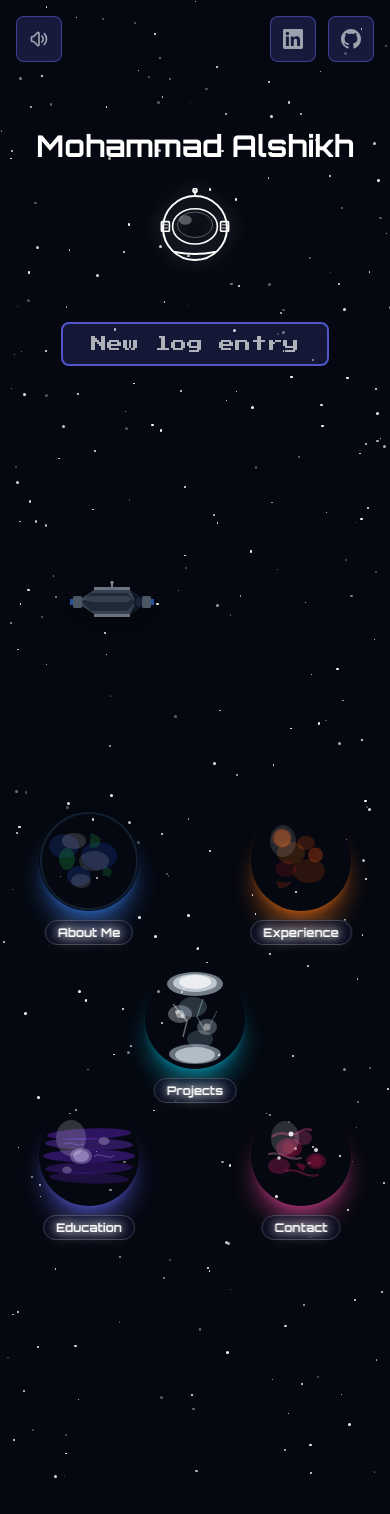
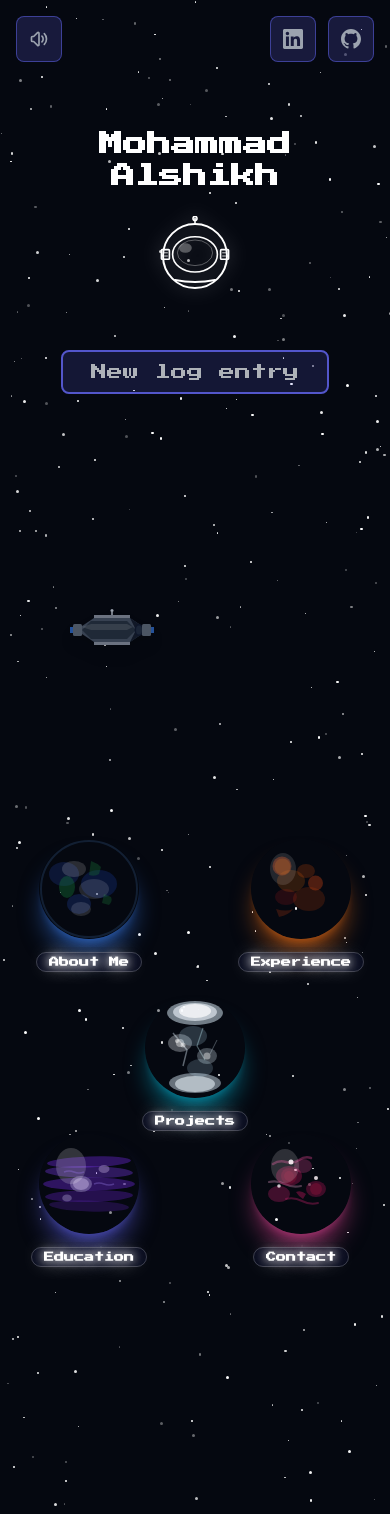
Before and after one commit to mohammadalshikh/personal-website, a React (Vite) app: page / in a window 390 px wide. Before the commit the page ends 1486 px from the top, so only its background shows below. Built offline with nearby package versions, Linux system fonts and the light colour scheme.

Commit message:
Fix more responsiveness issues

```diff
--- a/src/App.jsx
+++ b/src/App.jsx
@@ -26,7 +26,7 @@ const sampleData = {
             company: 'Consoltec',
             position: 'Web Developer Intern',
             duration: 'May 2024 - Aug. 2024',
-            description: 'Actively engaged in daily meetups to enhance product stability and user satisfaction by working on key features and bug fixes.',
+            description: 'Working on key features and bug fixes to enhance product stability and user satisfaction, while also engaging in daily meetups.',
             technologies: ['C#', 'Angular', 'JavaScript', 'SQL Server'],
             image: '/src/assets/consoltec.png'
         },
@@ -35,7 +35,7 @@ const sampleData = {
             company: 'Sitecore',
             position: 'Software Engineer Intern',
             duration: 'Jan. 2024 - Apr. 2024',
-            description: 'Built scalable solutions and collaborated with cross-functional teams.',
+            description: 'Collaborated with the deployment team to develop Sitecore-based websites, resolve maintenance issues, and structured bug analysis.',
             technologies: ['C#', 'ASP.NET', 'IIS', 'SQL Server'],
             image: '/src/assets/sitecore.png'
         },
@@ -81,17 +81,9 @@ const sampleData = {
         },
     ],
     about: {
-        intro: `Hello! I'm Mohammad Alshikh, a passionate developer who loves creating beautiful and functional web experiences.\n\nI specialize in building modern web applications that are both user-friendly and scalable. When I'm not coding, you can find me exploring nature with friends, trying out a new sport or starting a new TV show.`,
+        intro: `Hello! I'm Mohammad Alshikh, a passionate developer who loves creating beautiful and functional web experiences.\n\nCurrently finishing my last year at Concordia, I have learned a handful of technologies over the past few years that helped me grow and contribute as a developer. At the moment, my focus is on building modern web applications that are both user-friendly and scalable.`,
         skills: ['Python', 'C#', 'Java', 'React', 'Angular', 'Flask', 'Spring Boot', 'SQL'],
-        interests: ['UI Design', 'Cinema', 'Nature', 'Sports'],
-    },
-    contact: {
-        email: 'hello@mohammadalshikh.com',
-        phone: '+1 (555) 123-4567',
-        location: 'San Francisco, CA',
-        linkedin: 'https://linkedin.com/in/mohammadalshikh',
-        github: 'https://github.com/mohammadalshikh',
-        twitter: 'https://twitter.com/mohammadalshikh',
+        interests: ['Making cool UIs', 'Movies/TV shows', 'Writing stories', 'Exploring nature', 'Literally all sports', 'Video games', 'Hip-hop'],
     },
 };
 
@@ -176,7 +168,7 @@ function App() {
             case 'projects':
                 return <Projects projects={sampleData.projects} />;
             case 'contact':
-                return <Contact contact={sampleData.contact} />;
+                return <Contact/>;
             default:
                 return null;
         }
--- a/src/components/TypingHeader.jsx
+++ b/src/components/TypingHeader.jsx
@@ -372,7 +372,7 @@ const TypingHeader = ({ onBeginExploring }) => {
 
             {/* Name Heading */}
             <h1 ref={nameHeadingRef} className="name-heading">
-                Mohammad Alshikh
+                Mohammad<span className="name-break"> </span>Alshikh
             </h1>
 
             {/* Astronaut Logo */}
--- a/src/components/sections/Contact.jsx
+++ b/src/components/sections/Contact.jsx
@@ -34,11 +34,8 @@ const Contact = () => {
         <div className="h-full flex items-center justify-center">
             <div className="card w-full">
                 <h3 className="text-xl md:text-2xl font-bold text-space-purple mb-6 text-center">
-                    Get In Touch
+                    Get in touch
                 </h3>
-                <p className="text-gray-300 mb-6 text-center text-sm md:text-base">
-                    Have a question or want to work together? Send me a message!
-                </p>
 
                 <form onSubmit={handleSubmit} className="space-y-4">
                     <div>
--- a/src/components/sections/Education.jsx
+++ b/src/components/sections/Education.jsx
@@ -37,7 +37,7 @@ const Education = ({ education = [] }) => {
                                     )}
                                 </div>
                             </div>
-                            <span className="text-sm text-gray-400 whitespace-nowrap">
+                            <span className="duration-text">
                                 {edu.duration}
                             </span>
                         </div>
--- a/src/components/sections/Experiences.jsx
+++ b/src/components/sections/Experiences.jsx
@@ -32,7 +32,7 @@ const Experiences = ({ experiences = [] }) => {
                                     </p>
                                 </div>
                             </div>
-                            <span className="text-sm text-gray-400 whitespace-nowrap">
+                            <span className="duration-text">
                                 {exp.duration}
                             </span>
                         </div>
--- a/src/index.css
+++ b/src/index.css
@@ -12,8 +12,8 @@
     }
 
     body {
-        @apply bg-space-darker text-white font-space;
-        font-weight: 500;
+        @apply bg-space-darker text-white font-game;
+        font-weight: 400;
         -webkit-font-smoothing: antialiased;
         -moz-osx-font-smoothing: grayscale;
     }
@@ -50,7 +50,7 @@
     }
 
     .label-text {
-        @apply text-xs md:text-sm font-bold text-white text-glow px-3 py-1 rounded-full bg-space-dark/60 backdrop-blur-sm border border-white/20;
+        @apply text-[10px] md:text-xs font-bold text-white text-glow px-3 py-1 rounded-full bg-space-dark/60 backdrop-blur-sm border border-white/20;
     }
 
     .modal-overlay {
@@ -66,15 +66,39 @@
     }
 
     .modal-body {
-        @apply p-6 md:p-8;
+        @apply p-6 md:p-8 text-xs md:text-sm;
+    }
+
+    .modal-body h3 {
+        @apply text-base md:text-lg;
+    }
+
+    .modal-body p {
+        @apply text-xs md:text-sm;
     }
 
     .section-title {
-        @apply text-2xl md:text-4xl font-bold text-transparent bg-clip-text bg-gradient-to-r mb-6;
+        @apply text-xl md:text-3xl font-bold text-transparent bg-clip-text bg-gradient-to-r mb-6;
     }
 
     .card {
-        @apply bg-space-dark/50 border border-space-purple/50 rounded-xl p-4 md:p-6 mb-4 hover:border-space-purple/50 flex flex-col;
+        @apply bg-space-dark/50 border border-space-purple/50 rounded-xl p-4 md:p-6 mb-4 hover:border-space-purple/50 flex flex-col text-xs md:text-sm;
+    }
+
+    .card h3 {
+        @apply text-base md:text-lg;
+    }
+
+    .duration-text {
+        @apply text-sm text-gray-400;
+        white-space: nowrap;
+    }
+
+    @media (max-width: 440px) {
+        .duration-text {
+            font-size: 11px !important;
+            white-space: normal !important;
+        }
     }
 
     .btn-primary {
@@ -94,15 +118,15 @@
     }
 
     .tech-tag {
-        @apply px-3 py-1 text-xs md:text-sm bg-space-purple/20 border border-space-purple/40 rounded-full text-space-cyan;
+        @apply px-3 py-1 text-[10px] md:text-xs bg-space-purple/20 border border-space-purple/40 rounded-full text-space-cyan;
     }
 
     .contact-item {
-        @apply flex items-center p-4 bg-space-dark/30 rounded-lg border border-space-purple/20 hover:border-space-purple/40 transition-colors duration-200;
+        @apply flex items-center p-4 bg-space-dark/30 rounded-lg border border-space-purple/20 hover:border-space-purple/40 transition-colors duration-200 text-xs md:text-sm;
     }
 
     .project-link {
-        @apply flex items-center gap-2 px-4 py-2 text-sm bg-space-purple/20 border border-space-purple/40 rounded-lg hover:bg-space-purple/30 hover:border-space-purple transition-all duration-200;
+        @apply flex items-center gap-2 px-4 py-2 text-xs bg-space-purple/20 border border-space-purple/40 rounded-lg hover:bg-space-purple/30 hover:border-space-purple transition-all duration-200;
     }
 
     /* TypingHeader Component Styles */
@@ -123,12 +147,23 @@
     }
 
     .name-heading {
-        @apply text-4xl md:text-5xl font-bold text-white text-center mb-6 md:mb-8 animate-fade-in;
+        @apply text-3xl md:text-4xl font-bold text-white text-center mb-6 md:mb-8 animate-fade-in;
     }
 
     @media (max-width: 528px) {
         .name-heading {
-            @apply text-3xl;
+            @apply text-2xl;
+        }
+    }
+
+    .name-break {
+        display: inline;
+    }
+
+    @media (max-width: 440px) {
+        .name-break::after {
+            content: "\A";
+            white-space: pre;
         }
     }
 
@@ -154,6 +189,36 @@
         @apply relative flex flex-col items-center justify-start;
         width: var(--title-width, auto);
         max-width: 100%;
+    }
+
+    @media (max-width: 240px) and (min-width: 0px) {
+        .fixed-height-container {
+            width: 150px;
+        }
+    }
+
+    @media (max-width: 290px) and (min-width: 241px) {
+        .fixed-height-container {
+            width: 240px;
+        }
+    }
+
+    @media (max-width: 320px) and (min-width: 291px) {
+        .fixed-height-container {
+            width: 280px;
+        }
+    }
+
+    @media (max-width: 380px) and (min-width: 321px) {
+        .fixed-height-container {
+            width: 300px;
+        }
+    }
+
+    @media (max-width: 440px) and (min-width: 381px) {
+        .fixed-height-container {
+            width: 340px;
+        }
     }
 
     .typing-text {
```
